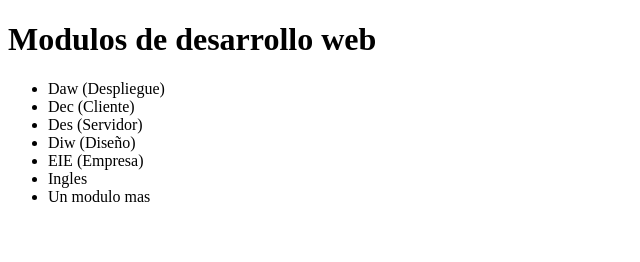
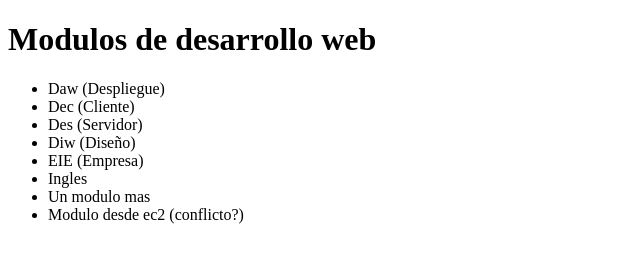
Before and after one commit to Aris7ides/aristides-daw7k, a plain HTML site: page index.html in a window 1280 px wide. Shown: the whole page, without its empty margins (0-640 px from the left). Drawn offline with Linux system fonts and the light colour scheme.

Commit message:
commit de conflicto

```diff
--- a/index.html
+++ b/index.html
@@ -16,6 +16,7 @@
             <li>EIE (Empresa)</li>
 	    <li>Ingles</li>
 	    <li>Un modulo mas</li>
+	<li>Modulo desde ec2 (conflicto?)</li>
         </ul>
     </main>
 
```
